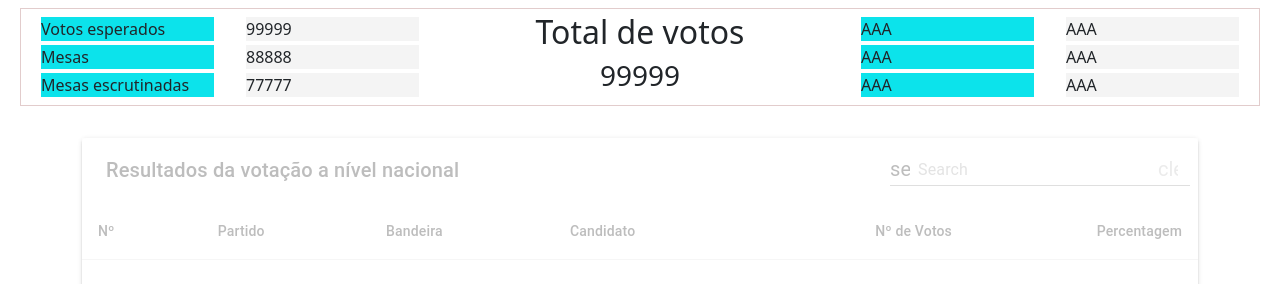
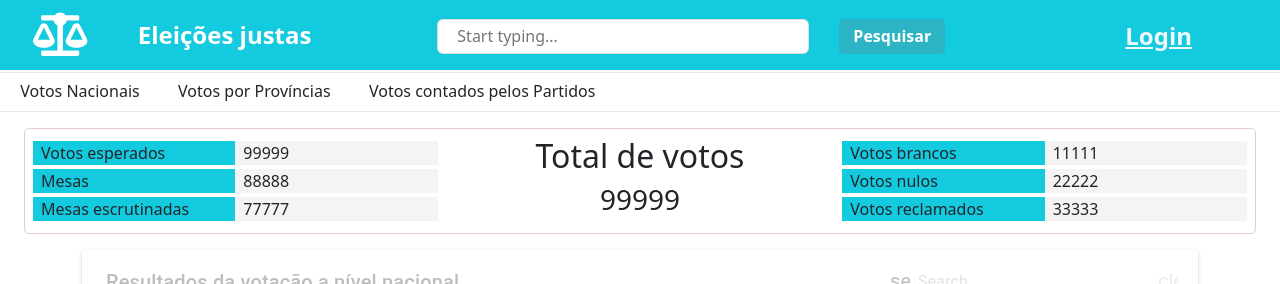
Before and after one commit to Hedybrowm/eleicoesjustas, a React (Create React App) app: page /home in a window 1280 px wide. Shown: the top 284 px of the page. Built offline with nearby package versions, Linux system fonts and the light colour scheme; no server answers.

Commit message:
created main page

```diff
--- a/src/App.js
+++ b/src/App.js
@@ -1,8 +1,8 @@
 import {BrowserRouter as Router, Switch, Route} from 'react-router-dom'
 import Login from './components/pages/login/Login'
-//import NavBar from './components/layout/header/navbar/NavBar'
+import StatBar from './components/layout/header/navbar/NavBar'
 import Register from './components/pages/register/Register'
-import PaginaInicial from './components/pages/PaginaInicial'
+//import PaginaInicial from './components/pages/PaginaInicial'
 
 export default function App() {
   return (
@@ -15,7 +15,7 @@ export default function App() {
       </Route>
       <Switch>
         <Route path = "/home">
-            <PaginaInicial />
+            <StatBar />
         </Route>
       </Switch>
     </Router>
--- /dev/null
+++ b/src/components/layout/header/navbar/NavBar.css
@@ -0,0 +1,96 @@
+/*
+    Style of top header
+*/
+#header-top {
+    background-color: rgb(20, 202, 222);
+    color: aliceblue;
+    height: 70px;
+    padding: 0.7rem 0.5rem;
+}
+
+#logo > * {
+    display: inline;
+    float: left;
+    margin: 0% 6.2%;
+    font-size: 24px;
+    color: #ffffff;
+    font-weight: bolder;
+}
+
+#logo > h3 {
+    margin-top: 10px;
+}
+
+#logo-img {
+    margin-top: -1%;
+    font-size: 3.4rem;
+    font-weight: lighter;
+}
+
+#searchInput {
+    border: 1px solid rgba(171, 171, 171, 0.39);
+    border-radius: 6px;
+    font-size: 16px;
+    width: 60%;
+    height: 35px;
+    margin-right: 30px;
+    padding: 0px 19px;
+}
+
+#searchInput:hover {
+    border: 1px solid rgba(0, 0, 0, 0.39);
+}
+
+#searchBtn {
+    background-color: #2cb4c4;
+    color: #fff;
+    border: none;
+    border-radius: 4px;
+    font-weight: bold;
+    height: 35px;
+    padding: 1px 14px;
+}
+
+#searchBtn:hover {
+    background-color: #009eb0;
+    transition-duration: 0.7s;
+    transition-delay: 0.1s;
+}
+
+#login > a {
+    color: aliceblue;
+    font-size: 24px;
+    font-weight: bolder;
+    float: right;
+    margin-right: 5rem;
+}
+
+/*
+    Style of menu
+*/
+
+#div-menu {
+    border: 1px rgb(243, 230, 230) solid;
+    border-radius: 10px;
+    margin-top: 0.1rem;
+    height: 40px;
+}
+
+ul{
+    list-style-type: none;
+}
+
+li {
+    display: inline;
+    float: left;
+    margin: -0.1rem 0.3rem;
+    padding: 0.5rem 0.9rem;
+    cursor: pointer;
+    border-radius: 1px;
+}
+
+li:hover {
+    background-color: rgb(20, 202, 222);
+    margin-top: -3px;
+    margin-bottom: 1px;
+}
--- a/src/components/layout/header/navbar/NavBar.js
+++ b/src/components/layout/header/navbar/NavBar.js
@@ -1,18 +1,46 @@
-import {Link} from 'react-router-dom';
+import React from 'react';
+//import {Link} from 'react-router-dom';
+import { FaBalanceScale } from 'react-icons/fa';
+import './NavBar.css';
+import StatBar from '../../../pages/StatBar';
+import PaginaInicial from '../../../pages/PaginaInicial';
 
-export default function NavBAr(){
+export default function NavBar(){
+
+    //create useState hooks
+
+    const searchBtn = 'Pesquisar';
+    const placeholder = 'Start typing...';
+    const login = 'Login';
+
     return(
-        <nav>
-            <img src='' alt='logo' />
-            <h1>Eleições Seguras</h1>
-            <button>Pesquisar</button>
-            <a href=''>Login</a>
-            <ul>
-                <li><Link to="/">Home</Link></li>
-                <li><Link to="/votosnacionais">Votos Nacionais</Link></li>
-                <li><Link to="/votosprovinciais">Votos Provinciais</Link></li>
-                <li><Link to="/votoscontadospelospartidos">Votos Contados pelos Partidos</Link></li>
-            </ul>
+        <nav id='nav-bar'>
+            <div id='header-top' className='container-fluid'>
+                <div className='row'>
+                    <div id='logo' className='col-4 align-self-center text-center'>
+                        <FaBalanceScale id='logo-img'/>
+                        <h3 clasName=''>Eleições justas</h3>
+                    </div>
+                    <div className='col-6 align-self-center'>
+                        <form>
+                            <input type={'search'} placeholder={placeholder} id={'searchInput'}/>
+                            <input type={'button'} value={searchBtn} id={'searchBtn'}/>
+                        </form>
+                    </div>
+                    <div id="login" className='col-2 align-self-center right'>
+                        <a href='#'>{login}</a>
+                    </div>
+                </div>
+            </div>
+            <div id='div-menu' className='row'>
+                <ul>
+                    <li>Votos Nacionais</li>
+                    <li>Votos por Províncias</li>
+                    <li>Votos contados pelos Partidos</li>
+                </ul>
+            </div>
+            <StatBar />
+            <PaginaInicial />
         </nav>
     )
 }
--- a/src/components/pages/PaginaInicial.css
+++ b/src/components/pages/PaginaInicial.css
@@ -1,11 +1,12 @@
 .title-statistic {
-    background-color: rgb(12, 227, 235);
+    background-color: rgb(20, 202, 222);
 }
 
 .statistic {
     background-color: rgb(228, 228, 228, 0.4);
 }
 
-#statistic-bar {
+#stat-bar {
     border: 1px solid rgb(226, 204, 204);
+    border-radius: 5px;
 }
--- a/src/components/pages/PaginaInicial.js
+++ b/src/components/pages/PaginaInicial.js
@@ -5,33 +5,6 @@ import './PaginaInicial.css'
 export default function PaginaInicial(){
     return(
         <header className='container-fluid'>
-            <div className='row m-2 p-1' id='statistic-bar'>
-                <div className='col-2'>
-                    <div className='row title-statistic m-1'>Votos esperados</div>
-                    <div className='row title-statistic m-1'>Mesas</div>
-                    <div className='row title-statistic m-1'>Mesas escrutinadas</div>
-                </div>
-                <div className='col-2'>
-                    <div className='row statistic m-1'>99999</div>
-                    <div className='row statistic m-1'>88888</div>
-                    <div className='row statistic m-1'>77777</div>
-                </div>
-                <div className='col-4 align-self-center'>
-                    <h2 className='text-center'>Total de votos</h2>
-                    <h3 className='text-center'>99999</h3>
-                </div>
-                <div className='col-2'>
-                    <div className='row title-statistic m-1'>AAA</div>
-                    <div className='row title-statistic m-1'>AAA</div>
-                    <div className='row title-statistic m-1'>AAA</div>
-                </div>
-                <div className='col-2'>
-                    <div className='row statistic m-1'>AAA</div>
-                    <div className='row statistic m-1'>AAA</div>
-                    <div className='row statistic m-1'>AAA</div>
-                </div>
-            </div>
-            <br/>
             <div className='container'>
                 <MaterialTable
                 title="Resultados da votação a nível nacional"
--- /dev/null
+++ b/src/components/pages/StatBar.js
@@ -0,0 +1,35 @@
+import React from "react";
+import './PaginaInicial.css';
+
+export default function StatBar(){
+    return(
+        <>
+            <div className='row mx-4 my-3 p-2' id='stat-bar'>
+                <div className='col-2'>
+                    <div className='row title-statistic my-1 px-2'>Votos esperados</div>
+                    <div className='row title-statistic my-1 px-2'>Mesas</div>
+                    <div className='row title-statistic my-1 px-2'>Mesas escrutinadas</div>
+                </div>
+                <div className='col-2'>
+                    <div className='row statistic my-1 px-2'>99999</div>
+                    <div className='row statistic my-1 px-2'>88888</div>
+                    <div className='row statistic my-1 px-2'>77777</div>
+                </div>
+                <div className='col-4 align-self-center'>
+                    <h2 className='text-center'>Total de votos</h2>
+                    <h3 className='text-center'>99999</h3>
+                </div>
+                <div className='col-2'>
+                    <div className='row title-statistic my-1 px-2'>Votos brancos</div>
+                    <div className='row title-statistic my-1 px-2'>Votos nulos</div>
+                    <div className='row title-statistic my-1 px-2'>Votos reclamados</div>
+                </div>
+                <div className='col-2'>
+                    <div className='row statistic my-1 px-2'>11111</div>
+                    <div className='row statistic my-1 px-2'>22222</div>
+                    <div className='row statistic my-1 px-2'>33333</div>
+                </div>
+            </div>
+        </>
+    )
+}
```
